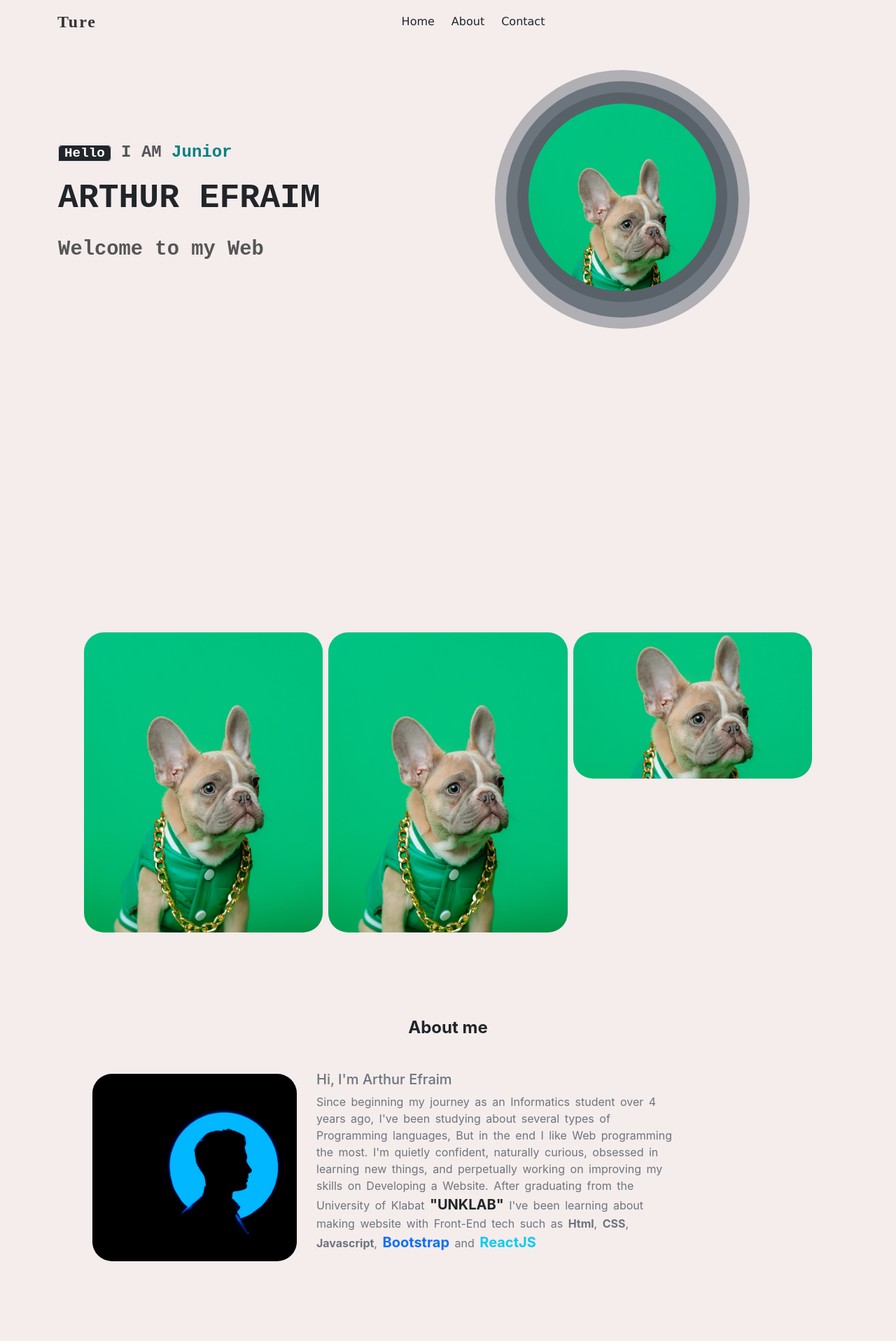
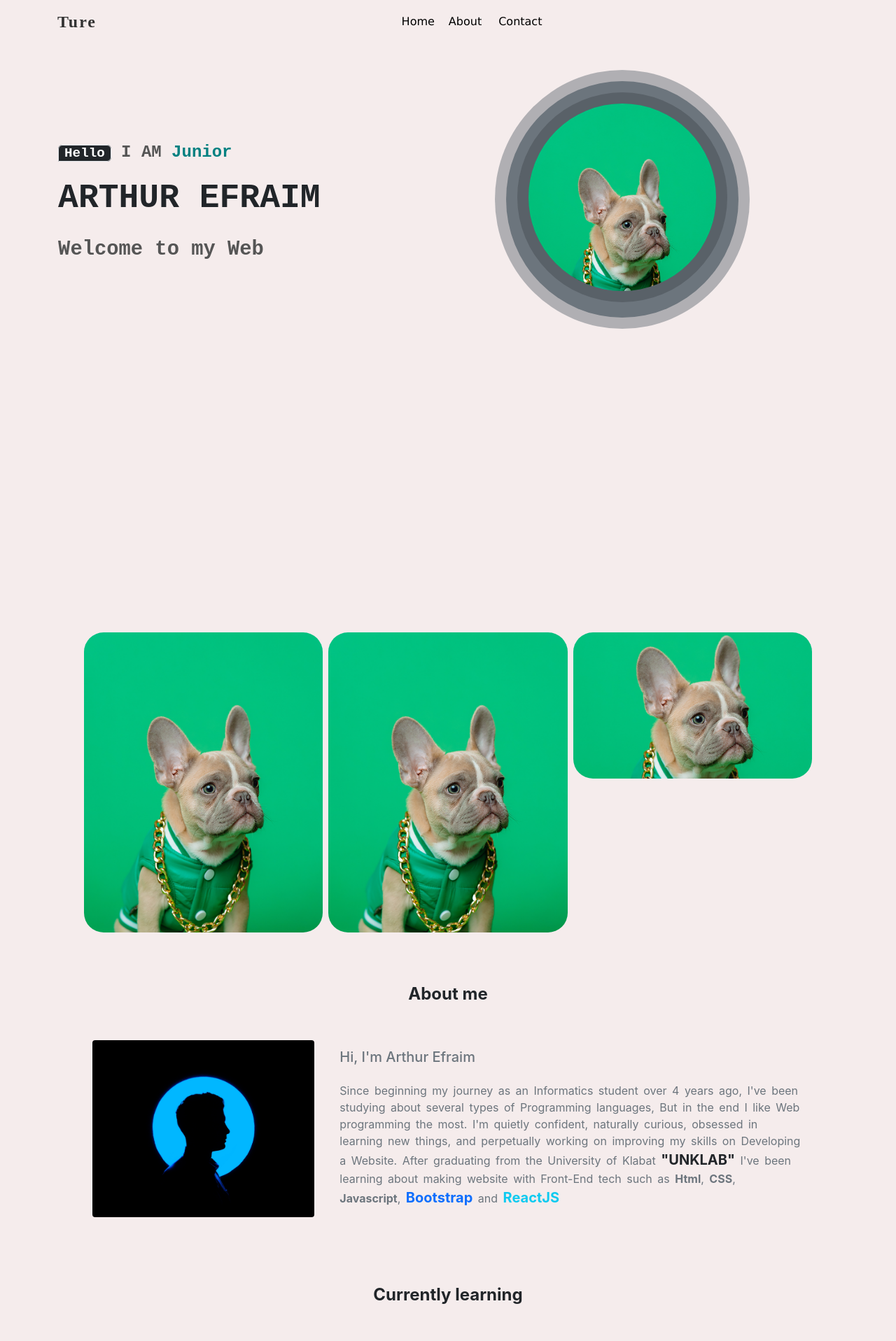
Before and after one commit to efraimarthur/my-Portofolio, a Next.js app: page / in a window 1280 px wide. Shown: the top 1917 px of the page at 70% size. Built offline with nearby package versions, Linux system fonts and the light colour scheme.

Commit message:
adding framer animate on scroll

```diff
--- /dev/null
+++ b/components/Header/Header.module.css
@@ -0,0 +1,5 @@
+.color{
+    color: teal;
+    font-size: 50%;
+    /* background-color: red; */
+}
--- a/components/Header/index.js
+++ b/components/Header/index.js
@@ -2,6 +2,7 @@ import React from "react";
 import Router from "next/router";
 import Image from "next/image";
 import Link from "next/link";
+import styles from "./Header.module.css";
 import {
   AnimatedHover,
   AnimatedRotate,
@@ -71,9 +72,7 @@ const Header = () => {
             {"I am"}{" "}
           </span>
 
-          <span className="" style={{ fontSize: "50%", color: "teal" }}>
-            {text}
-          </span>
+          <span className={` ${styles.color}`}>{text}</span>
           <AnimatedGesture>
             <p
               className="text-dark text-uppercase"
--- /dev/null
+++ b/components/Navbar/Navbar.module.css
@@ -0,0 +1,13 @@
+
+.navButton{
+    color: black;
+}
+.navButton:hover{
+    color: grey;
+}
+/* .navButton:visited{
+    color: white;
+} */
+.navButton:active{
+    color: white;
+}
--- a/components/Navbar/index.js
+++ b/components/Navbar/index.js
@@ -4,6 +4,7 @@ import Container from "react-bootstrap/Container";
 import Nav from "react-bootstrap/Nav";
 import Navbar from "react-bootstrap/Navbar";
 import { useState, useEffect } from "react";
+import styles from "./Navbar.module.css";
 // import { Icon } from "@iconify/react";
 
 const NavBar = () => {
@@ -15,6 +16,7 @@ const NavBar = () => {
       const scrollCheck = window.scrollY < 500;
       if (scroll !== scrollCheck) {
         setScroll(scrollCheck);
+        // console.log(scrollCheck);
       }
     });
   });
@@ -23,7 +25,7 @@ const NavBar = () => {
       collapseOnSelect
       expand="sm"
       // bg="dark"
-      variant="dark"
+      // variant="light"
       className={scroll ? "fixed-top navTop" : "fixed-top shadow navSetting "}
     >
       <Container>
@@ -40,11 +42,13 @@ const NavBar = () => {
           className="toggleNav"
         />
         <Navbar.Collapse id="responsive-navbar-nav" className="">
-          <Nav className="mx-auto px-2 py-0 nav-bungkus">
+          <Nav className="mx-auto px-2 py-0 nav-bun/gkus">
             <Link href={""} passHref>
               <Nav.Link
-                style={{ color: "black" }}
-                className="btnNav home px-/2 mx-1 d-flex text-dark"
+                id="gaul"
+                // style={{ color: "green" }}
+                className={`btnNav home ${styles.navButton}`}
+                // className="bg-primary"
               >
                 Home
               </Nav.Link>
@@ -52,7 +56,7 @@ const NavBar = () => {
             <Link href={"#about"} passHref scroll={false}>
               <Nav.Link
                 // style={{ color: "black" }}
-                className="btnNav about px-2 mx-1 d-flex text-dark"
+                className={`btnNav about px-2 mx-1 d-flex ${styles.navButton}`}
               >
                 About
               </Nav.Link>
@@ -75,7 +79,7 @@ const NavBar = () => {
             <Link href={"#contact"} passHref scroll={false}>
               <Nav.Link
                 // style={{ color: "black" }}
-                className="btnNav contact d-flex mx-1 px-2 text-dark"
+                className={`btnNav contact d-flex mx-1 px-2 ${styles.navButton}`}
               >
                 Contact
               </Nav.Link>
--- a/package.json
+++ b/package.json
@@ -15,6 +15,7 @@
     "react": "18.2.0",
     "react-bootstrap": "^2.5.0",
     "react-dom": "18.2.0",
+    "react-intersection-observer": "^9.4.0",
     "react-simple-typewriter": "^4.0.5"
   },
   "devDependencies": {
--- a/pages/index.js
+++ b/pages/index.js
@@ -6,11 +6,10 @@ import {
   AnimatedRotate,
   AnimatedGesture,
 } from "../components/FramerComponents";
-import Link from "next/link";
-import { motion } from "framer-motion";
+import { motion, useAnimation } from "framer-motion";
 import { Icon } from "@iconify/react";
 import { useState, useEffect } from "react";
-import Carousel from "react-bootstrap/Carousel";
+import { useInView } from "react-intersection-observer";
 
 // const angka = [1, 2, 3, 4, 5, 6, 7];
 
@@ -60,6 +59,29 @@ export default function Home() {
       </div>
     );
   };
+
+  const { ref, inView } = useInView({
+    threshold: 0.2,
+  });
+
+  const animation = useAnimation();
+
+  useEffect(() => {
+    console.log("use effect hook , inView = ", inView);
+    if (inView) {
+      animation.start({
+        x: 0,
+        transition: {
+          type: "spring",
+          duration: 1,
+          bounce: 0.3,
+        },
+      });
+    }
+    if (!inView) {
+      animation.start({ x: "-100vw" });
+    }
+  }, [inView]);
 
   return (
     <>
@@ -134,23 +156,25 @@ export default function Home() {
               </div>
             </div>
 
-            <div id="about" className="pt-6 mb-5">
-              <h4 className="fw-bold text-center my-5 ">About me</h4>
-              <div className="d-flex flex-row text-secondary">
+            <div ref={ref} id="about" className="pt-6 mb-6">
+              <h4 className="fw-bold text-center mb-5">About me</h4>
+              <div className="row text-secondary">
+                <motion.div className="col-md-4" animate={animation}>
                   <Image
                     src="/profileUnsplash.jpg"
                     quality={100}
-                  width={300}
-                  height={200}
-                  // layout="responsive"
+                    width={5}
+                    height={4}
+                    layout="responsive"
                     alt="profile.jpg"
                     objectFit="cover"
-                  objectPosition="-50px 0px"
-                  className="rounded-5 p-1 w-50"
+                    // objectPosition="-100px 0px"
+                    className="rounded-3 p-1"
                   />
-                <div className="mx-4 w-50">
-                  <h5 className="text-start">{`Hi, I'm Arthur Efraim`}</h5>
-                  <p id="lorem" className="text-start text-about">
+                </motion.div>
+                <motion.div className="col-md-8" animate={animation}>
+                  <h5 className="text-start mt-2 p-2">{`Hi, I'm Arthur Efraim`}</h5>
+                  <p id="lorem" className="text-start p-2 text-about">
                     Since beginning my journey as an Informatics student over 4
                     years ago, I&#39;ve been studying about several types of
                     Programming languages, But in the end I like Web programming
@@ -186,7 +210,7 @@ export default function Home() {
                       ReactJS
                     </a>
                   </p>
-                </div>
+                </motion.div>
               </div>
             </div>
             <div className="row justify-content-center" id="learn">
@@ -261,7 +285,7 @@ export default function Home() {
                 </div>
               </div>
             </div>
-            <div id="games" className="row justify-content-center pt-6 ">
+            {/* <div id="games" className="row justify-content-center pt-6 ">
               <h4 className=" fw-bold text-center my-3">Favorite Games</h4>
               <div className="col-md-10 carrousel text-white fs-1 fw-semibold">
                 <article className="cardz d-flex justify-content-between">
@@ -321,7 +345,7 @@ export default function Home() {
                   />
                 </article>
               </div>
-            </div>
+            </div> */}
 
             {/* {"contact"} */}
             <div className="row mb-5">
@@ -373,6 +397,7 @@ export default function Home() {
                         Github
                       </a>
                       <a
+                        passHref
                         className="fw-normal contactContent"
                         href="https://github.com/efraimarthur"
                         target="_blank"
--- a/styles/globals.css
+++ b/styles/globals.css
@@ -56,7 +56,8 @@ a {
   word-spacing: 3px;
 }
 .hoverAbout:hover{
-  border-bottom: 2px solid gold;
+  border-bottom: 5px solid teal;
+  transition: 0.5s;
 }
 
 
@@ -148,12 +149,12 @@ a {
 
 
 
-.home:hover, .login:hover, .about:hover, .pudge:hover, .contact:hover{
+/* .home:hover, .login:hover, .about:hover, .pudge:hover, .contact:hover{
   color: grey;
-  /* box-shadow: 0px 10px 0px -5px white; */
   text-decoration: underline;
   transition: 0.5s ;
-}
+} */
+
 /* .home:visited{
   color: blue;
   background-color: red;
@@ -358,7 +359,7 @@ a {
     /* border: 1px solid white; */
   }
   .home:hover, .login:hover, .about:hover, .pudge:hover{
-    color: grey;
+    /* color: grey; */
     background-color: rgb(202, 206, 182);
     /* background-color: red; */
     /* line-height: 50px; */
```
Also changed, not shown: 1 other file (tests, documents, lock files or other folders). Lines whose indentation alone changed are shown as unchanged.
